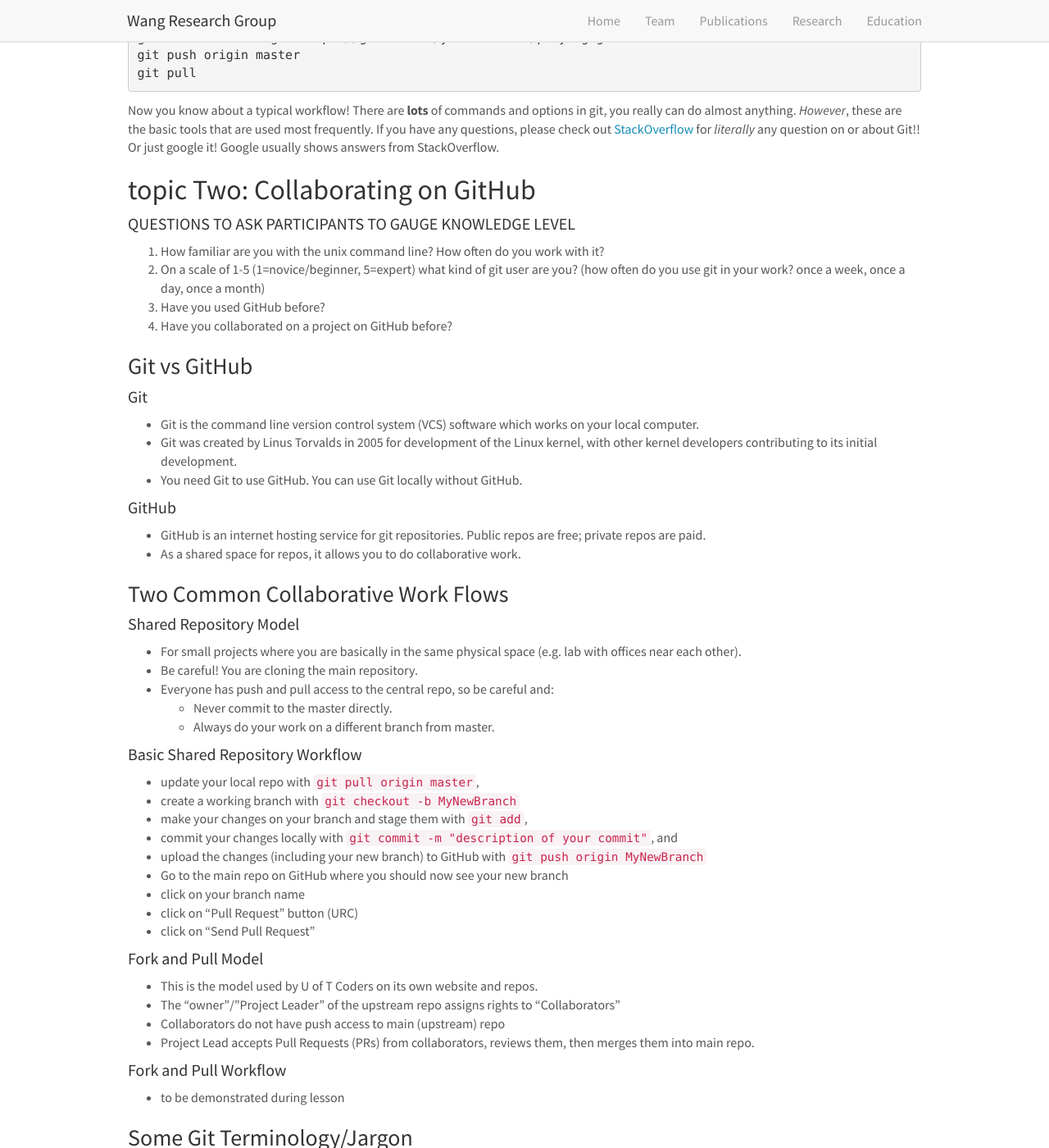
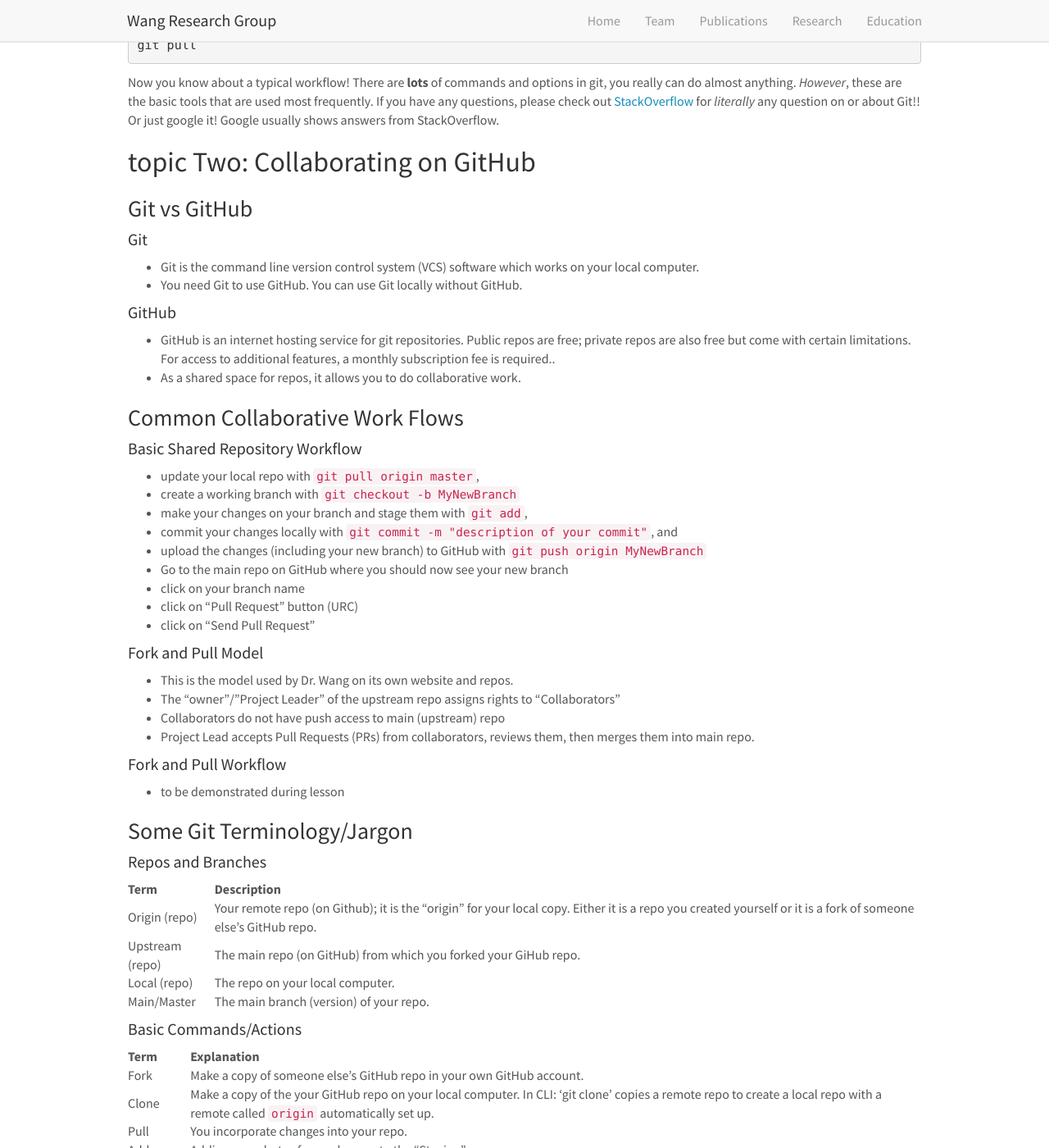
Before and after one commit to xiuquan0418/ResearchGroupWeb, a Jekyll site: the page built from _pages/GithubTutorials.md, in a window 1280 px wide and 1400 px high, scrolled down 1916 px. Shown: the whole window at 82% size. Built offline with Jekyll 4.4.1, drawn with Linux system fonts in a browser that asks for light colours; nearby versions of some CDN libraries; some of the changed text lies outside the part shown.

Commit message:
update v3

````diff
--- a/_pages/GithubTutorials.md
+++ b/_pages/GithubTutorials.md
@@ -32,6 +32,8 @@
 
 ### Checklist: ###
 
+Git:
+
 * Configure your git
 * Create a folder and create a git repository (`git init`; the saved
   history of the folder and files) in that folder
@@ -45,7 +47,7 @@
 * Save the file in the history (`git commit`)
 * Look into your history (`git log`)
 
-(If we have time):
+Github:
 
 * Create a GitHub account and create a repository
 * Set the URL of the new GitHub repository to your repository on your
@@ -61,11 +63,6 @@
 * Up arrow on the terminal goes to the previous command you entered.
 
 ### Lesson topics and commands ###
-
-For configuring your git, follow the "Initial setup" I've put
-together:
-
-* http://codeasmanuscript.org/lessons/git/cheatsheet/
 
 Create a folder and create a git repository (which is the stored
 history) in that folder. (Note: `##` is a comment, not a command).
@@ -106,7 +103,7 @@
 
     git log ## View the log of your history
 
-*If we have time*, we'll create a GitHub account, create a GitHub
+*Next*, we'll create a GitHub account, create a GitHub
 repository (a remote repository), and upload the repository on your
 computer (called the local repository) onto the remote repository
 (GitHub):
@@ -125,30 +122,17 @@
 
 ## topic Two: Collaborating on GitHub ##
 
-#### QUESTIONS TO ASK PARTICIPANTS TO GAUGE KNOWLEDGE LEVEL
-1. How familiar are you with the unix command line? How often do you work with it?
-2. On a scale of 1-5 (1=novice/beginner, 5=expert) what kind of git user are you?  (how often do you use git in your work? once a week, once a day, once a month)
-3. Have you used GitHub before?
-4. Have you collaborated on a project on GitHub before?
-
 ### Git vs GitHub
 #### Git
 - Git is the command line version control system (VCS) software which works on your local computer.
-- Git was created by Linus Torvalds in 2005 for development of the Linux kernel, with other kernel developers contributing to its initial development.
 - You need Git to use GitHub. You can use Git locally without GitHub.
 
 #### GitHub
-- GitHub is an internet hosting service for git repositories. Public repos are free; private repos are paid.
+- GitHub is an internet hosting service for git repositories. Public repos are free; private repos are also free but come with certain limitations. For access to additional features, a monthly subscription fee is required..
 - As a shared space for repos, it allows you to do collaborative work.
 
 
-### Two Common Collaborative Work Flows
-#### Shared Repository Model
-- For small projects where you are basically in the same physical space (e.g. lab with offices near each other).
-- Be careful! You are cloning the main repository.
-- Everyone has push and pull access to the central repo, so be careful and:
-  - Never commit to the master directly.
-  - Always do your work on a different branch from master.
+### Common Collaborative Work Flows
 
 #### Basic Shared Repository Workflow
 - update your local repo with `git pull origin master`,
@@ -163,7 +147,7 @@
 
 
 #### Fork and Pull Model
-- This is the model used by U of T Coders on its own website and repos.
+- This is the model used by Dr. Wang on its own website and repos.
 - The "owner"/"Project Leader" of the upstream repo assigns rights to "Collaborators"
 - Collaborators do not have push access to main (upstream) repo
 - Project Lead accepts Pull Requests (PRs) from collaborators, reviews them, then merges them into main repo.
@@ -267,12 +251,11 @@
 ---------------------------------
 ## Exercise 2
 ### Dealing with Merge Conflicts
-This section is based on the SWC Git Novice lesson https://swcarpentry.github.io/git-novice/09-conflict/
 
 When two or more people work on the same files, conflicts are bound to occur. Version control will help notify us when there are conflicts. It will be up to the humans to sort out which changes to retain.
 
 The file "tenlines.txt" currently looks like this:
-```$ cat tenlinestxt```
+```$ cat tenlines.txt```
 
 Let's say **Person A** adds a line to the file and review:
 ```$ atom tenlines.txt```
@@ -337,15 +320,15 @@
 #### A. Create a Remote Repo in your GitHub Account
 
   1. In URC, click **+**, then select **New repository**
-  2. Name your repository ```Kathy's Project```.
+  2. Name your repository ```Your Name's Project```.
   3. Write a short description.
   4. Select **Initialize this repository with a README**.
 
 #### B. Create a Branch
 
-1. Click drop down at top of file list that says **branch: master**.
+1. Click drop down at top of file list that says **branch: main**.
 2. Type a branch name, `readme-edits`, into the new branch text box.
-3. Select the blue **Create branch** box or hit "Enter" on your keyboard. Notice you are now on the code view of your `readme-edits` branch, which is a copy of `master`.
+3. Select the blue **Create branch** box or hit "Enter" on your keyboard. Notice you are now on the code view of your `readme-edits` branch, which is a copy of `main`.
 
 #### C. Make and commit changes
 You are now on your `readme-edits` branch.
@@ -376,15 +359,13 @@
 
 ## Exercise 4
 ### Two Person Practise via GitHub GUI
-This exercise is based on the Mozilla Science WOW lesson on GitHub for Collaborating on Open Projects
-http://mozillascience.github.io/working-open-workshop/github_for_collaboration/
 
 One of you is the Project Lead. The other will be the Contributor.
 
 #### A. Project Lead: Create a Remote Repo in your GitHub Account
 
   1. In URC, click **+**, then select **New repository**
-  2. Name your repository ```Kathy's Project```.
+  2. Name your repository ```Your Name's Project```.
   3. Write a short description.
   4. Select **Initialize this repository with a README**.\
   5. Give your partner the URL to your repo.
````
Also changed, not shown: other parts of _pages/GithubTutorials.md (+1 -1 lines).
